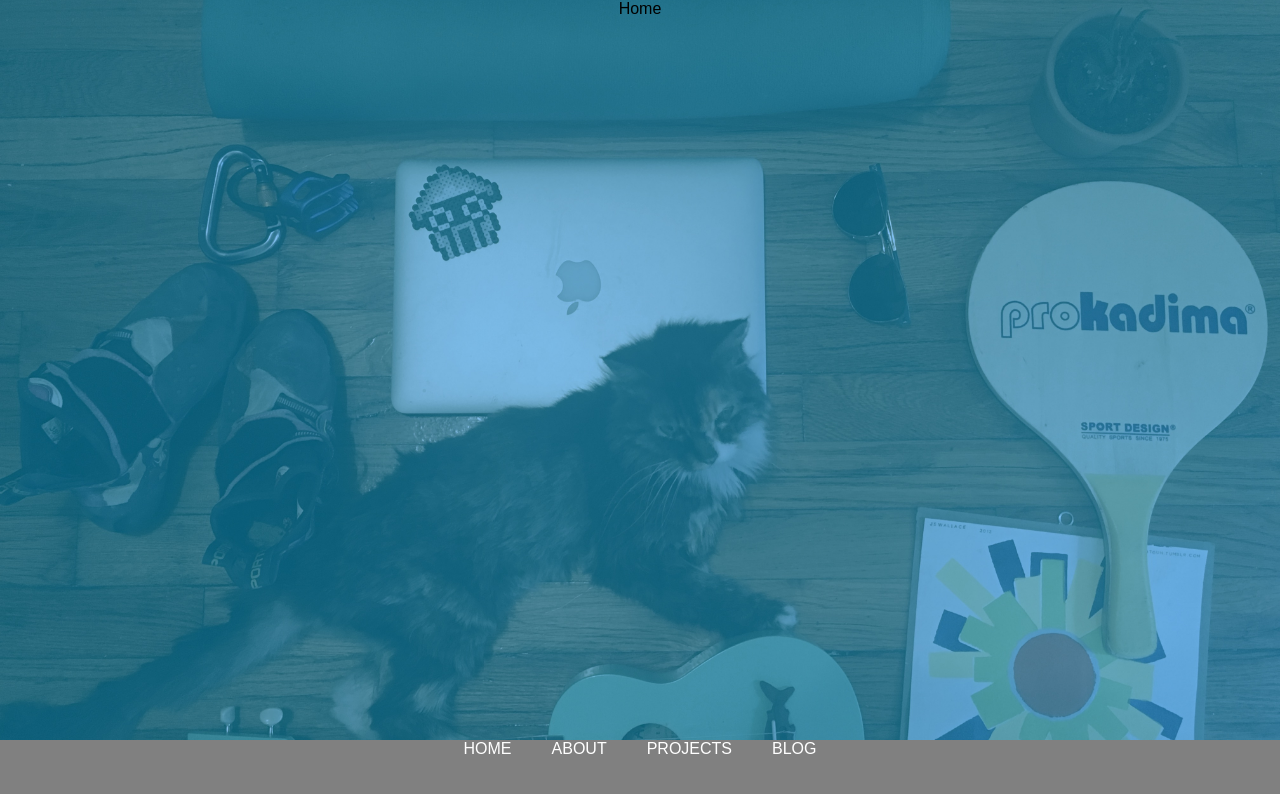
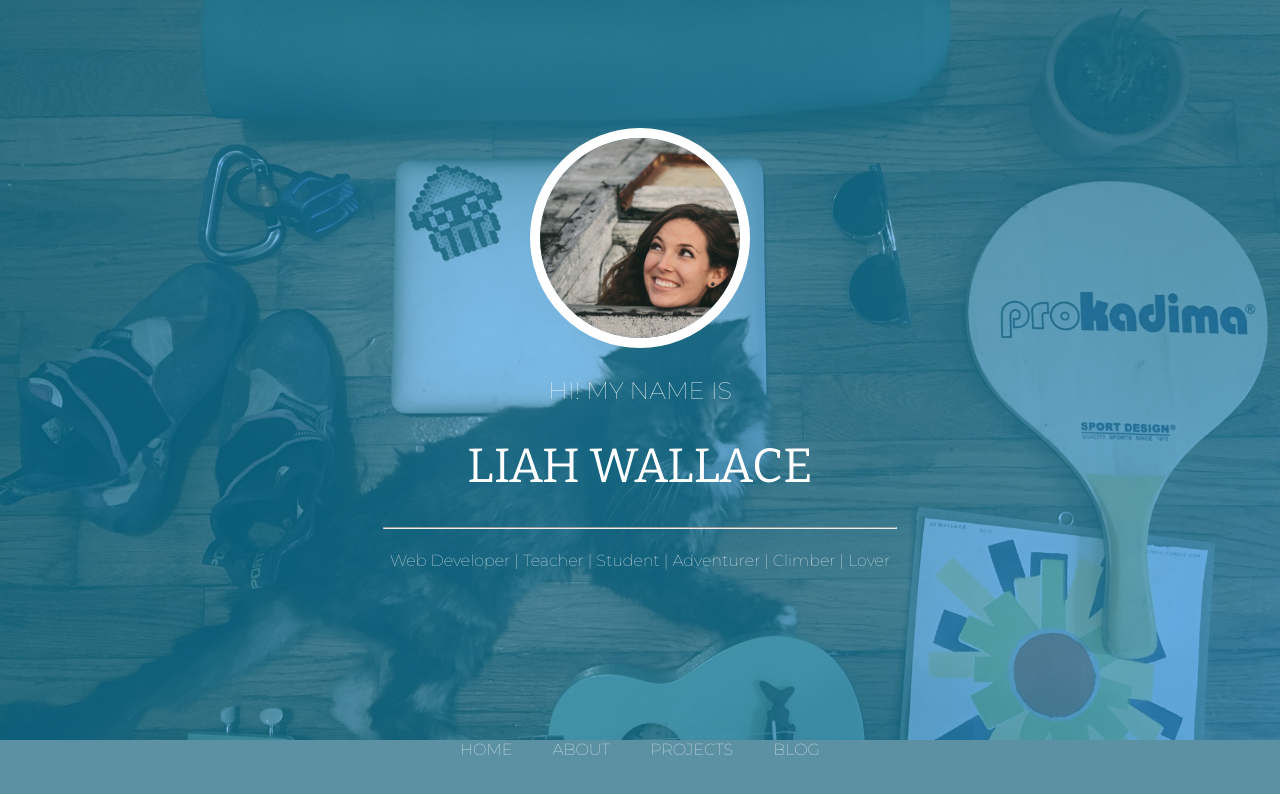
Before and after one commit to liahwallace1/my-site-react, a React (Create React App) app: page / in a window 1280 px wide. Shown: the top 794 px of the page. Built offline with nearby package versions, Linux system fonts and the light colour scheme.

Commit message:
Formatted and wrote home page

```diff
--- a/src/App.css
+++ b/src/App.css
@@ -4,7 +4,7 @@ html {
 }
 
 .navbar {
-  background-color: grey;
+  background-color: #5C90A3;
   position: absolute;
   left: 0;
   bottom: 0;
@@ -18,6 +18,8 @@ html {
   color: white;
   text-decoration: none;
   padding: 20px;
+  font-family: "Montserrat";
+  font-weight: 100;
 }
 
 .App {
--- a/src/components/Home.css
+++ b/src/components/Home.css
@@ -1,5 +1,31 @@
+
+
 .home-container {
   min-height: 100vh;
   background: url(../images/home-pic.jpg) no-repeat center center fixed;
   background-size: cover;
+  color: white;
 }
+
+img.home-me {
+  width: 200px;
+	height: 200px;
+	border-radius: 150px;
+	border: 10px solid white;
+  margin-top: 10%;
+}
+
+h1 {
+  font-family: "Bitter";
+  font-weight: 400;
+  font-size: 3em;
+}
+
+h3, h4 {
+  font-family: "Montserrat";
+  font-weight: 100;
+}
+
+h3 {
+  font-size: 1.5em;
+}
--- a/src/components/Home.js
+++ b/src/components/Home.js
@@ -1,9 +1,14 @@
 import React from 'react';
-import './Home.css'
+import './Home.css';
+import photo from '../images/face_square.jpg';
 
 const Home = () =>
   <div className="home-container">
-  Home
+    <img className="home-me" src={photo} alt="Liah Wallace" />
+    <h3>HI! MY NAME IS</h3>
+    <h1>LIAH WALLACE</h1>
+    <hr width="40%"/>
+    <h4>Web Developer | Teacher | Student | Adventurer | Climber | Lover</h4>
   </div>
 
 export default Home
--- a/src/index.css
+++ b/src/index.css
@@ -1,3 +1,5 @@
+@import url('https://fonts.googleapis.com/css?family=Bitter:400,700|Montserrat:100,200,400,700,800|Open+Sans+Condensed:300');
+
 body {
   margin: 0;
   padding: 0;
```
Also changed, not shown: src/images/face_square.jpg (added).
